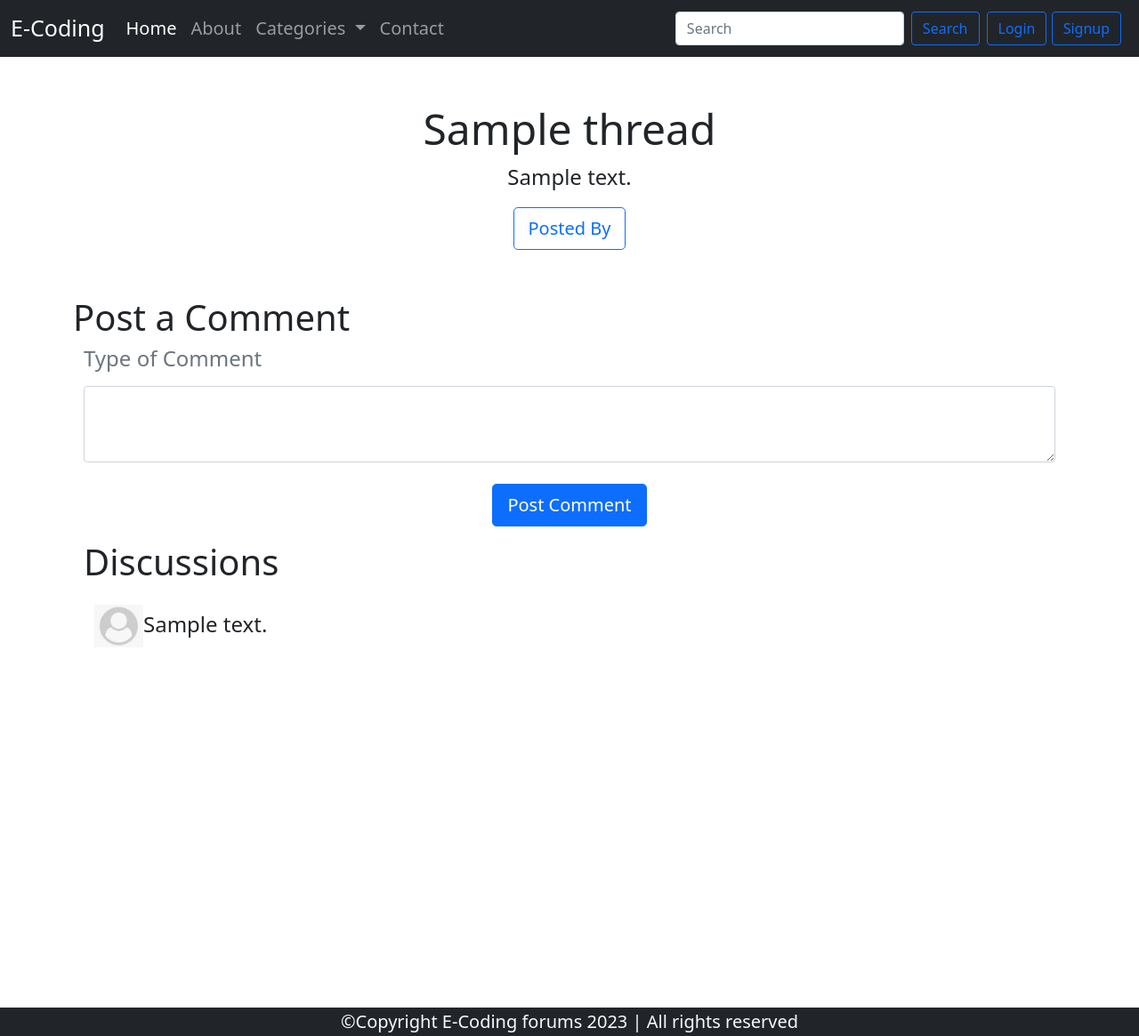
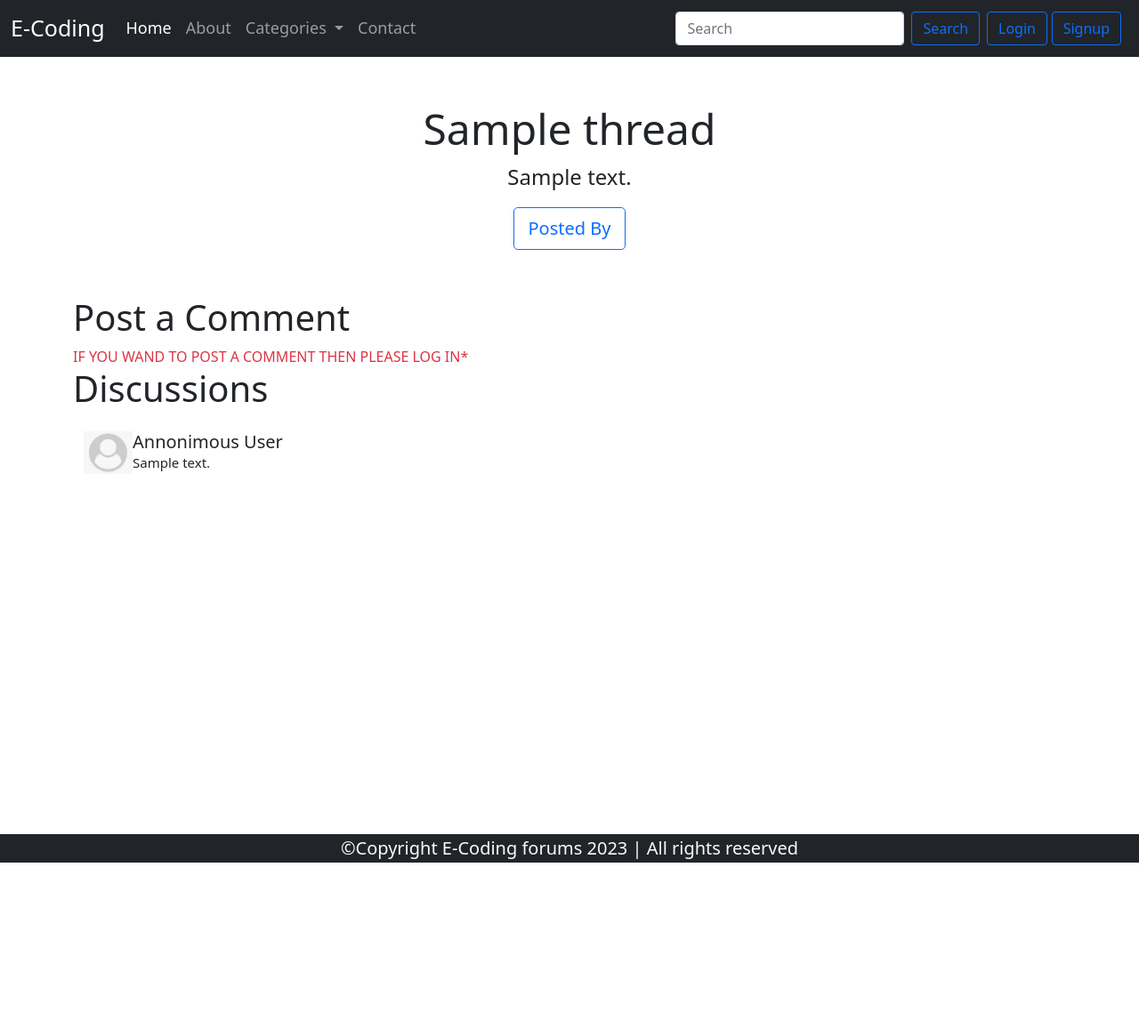
Before and after one commit to sanjana11111/my-php-files, a PHP site: page /forum_thread.php?threadid=1 in a window 1280 px wide. Shown: the whole page at 89% size. After the commit the page ends 970 px from the top, so only its background shows below. Run offline with PHP 8.4, Linux system fonts and the light colour scheme; tables that the repository leaves empty or names only in its code hold one stand-in row (values such as "Sample post").

Commit message:
forum_webpage

```diff
--- a/forum_loginm.php
+++ b/forum_loginm.php
@@ -1,5 +1,5 @@
 <!-- Modal -->
-<form action="loginsystem_login.php" method="post">
+<form action="forum_handal_login.php" method="post">
 
     <div class="modal fade" id="loginModal" tabindex="-1" aria-labelledby="loginModalLabel" aria-hidden="true">
         <div class="modal-dialog">
@@ -13,13 +13,13 @@
 
 
                     <div class="mb-3 col-md-12">
-                        <label for="email" class="form-label">E-mail Address</label>
-                        <input type="text" maxlength=20; class="form-control" id="email" name="email">
+                        <label for="loginEmail" class="form-label">E-mail Address</label>
+                        <input type="eamil" maxlength=20; class="form-control" id="loginEmail" name="loginEmail">
 
                     </div>
                     <div class="mb-3  col-md-12">
-                        <label for="password" class="form-label">Password</label>
-                        <input type="password" maxlength=20; class="form-control" id="password" name="password">
+                        <label for="loginPass" class="form-label">Password</label>
+                        <input type="password" maxlength=20; class="form-control" id="loginPass" name="loginPass">
                     </div>
 
                     <div class="mb-3 form-check">
--- a/forum_nav.php
+++ b/forum_nav.php
@@ -1,4 +1,6 @@
 <?php
+
+  session_start();
 
 echo'<nav class="navbar navbar-expand-lg navbar-dark bg-dark">
 <div class="container-fluid">
@@ -8,14 +10,14 @@ echo'<nav class="navbar navbar-expand-lg navbar-dark bg-dark">
   </button>
   <div class="collapse navbar-collapse" id="navbarSupportedContent">
     <ul class="navbar-nav me-auto mb-2 mb-lg-0">
-      <li class="nav-item" style="font-size:20px;">
+      <li class="nav-item" style="font-size:18px;">
         <a class="nav-link active" aria-current="page" href="forum_first.php">Home</a>
       </li>
-      <li class="nav-item " style="font-size:20px;">
+      <li class="nav-item " style="font-size:18px;">
         <a class="nav-link " href="forum_about.php">About</a>
-      </li>';
-      ?>
-      <li class="nav-item dropdown" style="font-size:20px;">
+      </li>
+
+<li class="nav-item dropdown" style="font-size:18px;">
     <a class="nav-link dropdown-toggle" href="#" data-bs-toggle="dropdown" aria-expanded="false">
         Categories
     </a>
@@ -30,28 +32,57 @@ echo'<nav class="navbar navbar-expand-lg navbar-dark bg-dark">
     </ul>
 </li>
 
-<?php
-echo '
-      <li class="nav-item" style="font-size:20px;">
+
+
+      <li class="nav-item" style="font-size:18px;">
         <a class="nav-link " href="forum_contact.php" tabindex="-3" >Contact</a>
       </li>
-    </ul>
+    </ul>';
 
-    <form class="d-flex" style="font-size:20px;">
+
+if(isset( $_SESSION['loggedin']) && $_SESSION['loggedin'] == true)
+  {
+    echo'<form class="d-flex" style="font-size:14px;">
+    <input class="form-control me-3 " type="search" style="width:35%" placeholder="Search" aria-label="Search">
+    <button class="btn btn-outline-primary mt-1" type="submit">Search</button>
+    <p class="text-light mx-3"   style="position:relative; top:13px;">Welcome:'. $_SESSION['useremail'].'
+
+     </p>
+    <a class="btn btn-outline-primary" href="forum_logout.php ">
+    Log out</a>
+  </form>';
+  }
+  else{
+    echo'
+    <form class="d-flex" style="font-size:18px;">
       <input class="form-control me-2" type="search" placeholder="Search" aria-label="Search">
       <button class="btn btn-outline-primary" type="submit">Search</button>
     </form>
-    <div class="mx-2" style="font-size:20px;">
+    <div class="mx-2" style="font-size:18px;">
     <button class="btn btn-outline-primary" data-bs-toggle="modal" data-bs-target="#loginModal">Login</button>
-    <button class="btn btn-outline-primary" data-bs-toggle="modal" data-bs-target="#signupModal">Signup</button>
+    <button class="btn btn-outline-primary" data-bs-toggle="modal" data-bs-target="#signupModal">Signup</button>';
+  }
+
+
+    echo'
     </div>
   </div>
 </div>
 </nav>';
 
 
-
 include 'forum_loginm.php';
 include 'forum_signupm.php';
 
+if (isset ($_GET['signupsuccess']) && $_GET['signupsuccess'] == "true" ){
+
+
+    echo '<div class=" my-0 alert alert-success alert-dismissible fade show" role="alert">
+  <strong>Success!</s trong> Your can now login.
+  <button type="button" class="btn-close" data-bs-dismiss="alert" aria-label="Close"></button>
+</div>';
+}
+
+
+
 ?>
--- a/forum_signupm.php
+++ b/forum_signupm.php
@@ -1,5 +1,5 @@
 <!-- Modal -->
-<form action="loginsystem_signup.php" method="post">
+<form action="forum_handal_signup.php" method="post">
     <div class="modal fade" id="signupModal" tabindex="-1" aria-labelledby="signupModalLabel" aria-hidden="true">
         <div class="modal-dialog">
             <div class="modal-content">
@@ -13,7 +13,7 @@
 
                     <div class="mb-3 col-md-12">
                         <label for="email" class="form-label">E-mail Address</label>
-                        <input type="text" maxlength=20; class="form-control" id="email" name="email">
+                        <input type="eamil" maxlength=20; class="form-control" id="email" name="email">
 
                     </div>
                     <div class="mb-3  col-md-12">
--- a/forum_thread.php
+++ b/forum_thread.php
@@ -76,17 +76,29 @@
                     data-bs-target="#posted_name">
                     Posted By
                 </button>
-                <div id="posted_name" class="collapse" style="font-size:20px;">Name who's posted..</div>
+                <div id="posted_name" class="collapse" style="font-size:20px;">
+                <?php
+if(isset($_SESSION['loggedin']) && $_SESSION['loggedin']==true){
+                    echo $_SESSION['useremail'];}
+                    else{
+                        echo"Annonumous user (Please creat your account)";
+                    }
+                    ?>
+                </div>
 
             </div>
     </section>
+    <div class="container" >
+        <h1>Post a Comment</h1>
+                </div>
+<?php
+if(isset($_SESSION['loggedin']) && $_SESSION['loggedin']==true){
+echo'
 
-    <div class="container" style="min-height:525px;">
-        <h1>Post a Comment</h1>
 
         <div class="container">
 
-            <form action=<?php echo $_SERVER['REQUEST_URI'] ?> method="POST">
+            <form action='. $_SERVER['REQUEST_URI'] .'method="POST">
 
                 <div class="mb-2">
                     <label for="comment" class="form-label">
@@ -97,7 +109,15 @@
                 <center><button type="submit" class="btn btn-primary btn-lg my-3">Post Comment</button>
                 </center>
             </form>
-        </div>
+        </div>';
+
+    }
+    else{
+        echo'<div class="container text-danger">IF YOU WAND TO POST A COMMENT THEN PLEASE LOG IN*</div>';
+    }
+
+        ?>
+
         <div class="container" style="min-height:525px;">
             <h1>Discussions</h1>
      <?php
@@ -119,7 +139,9 @@
             <div class="media my-4">
             <img src="forum_pic.jpg" width="55px" class="align-self-start mr-3" alt="..." style="position:reletive;">
             <span class="media-body" style="position:absolute; margin-right: 232px;">
-                <h4 class="mt-2" style="font-weight:400;">'.$content.'</h4>
+            <h5 class="font-weight-bold my-0">Annonimous User</h5>
+                <p style="font-weight:400; font-size:15px;">'.$content.'</>
+
                 </span>
             </div>
             </div>';
```
Also changed, not shown: forum_handal_login.php (added, +43 -0 lines), forum_handal_signup.php (+11 -9 lines), forum_logout.php (added, +11 -0 lines), forum_thread_list.php (+25 -11 lines), p.html (added, +15 -0 lines). Lines whose indentation alone changed are shown as unchanged.
